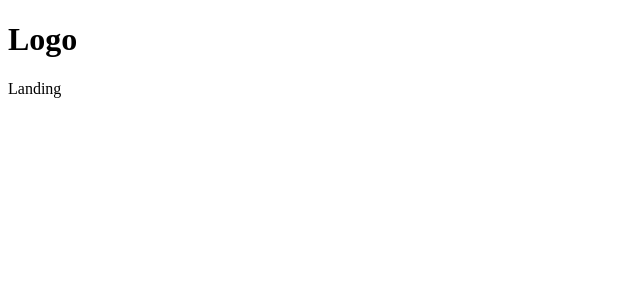
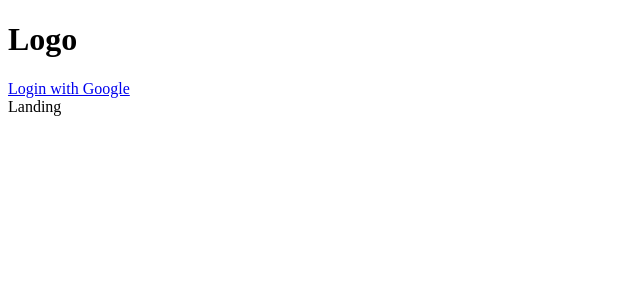
Before and after one commit to gothbarbie/vacation-planner-with-client, a React (Create React App) app in the folder client/: page / in a window 1280 px wide. Shown: the top 300 px of the page, without its empty margins (0-640 px from the left). Built offline with nearby package versions, Linux system fonts and the light colour scheme; no server answers.

Commit message:
Validate that authentication works, fix broken proxys in client

```diff
--- a/client/package.json
+++ b/client/package.json
@@ -7,7 +7,10 @@
     "/auth/google": {
       "target": "http://localhost:5000"
     },
-    "/api/*": {
+    "/api/logout": {
+      "target": "http://localhost:5000"
+    },
+    "/api/current_user": {
       "target": "http://localhost:5000"
     }
   },
--- a/client/public/index.html
+++ b/client/public/index.html
@@ -7,7 +7,7 @@
     <link rel="manifest" href="%PUBLIC_URL%/manifest.json">
     <link rel="shortcut icon" href="%PUBLIC_URL%/favicon.ico">
     <link href="https://fonts.googleapis.com/icon?family=Material+Icons" rel="stylesheet">
-    <title>Emaily</title>
+    <title>Vacation Planner</title>
   </head>
   <body>
     <noscript>
--- a/client/src/actions/index.js
+++ b/client/src/actions/index.js
@@ -5,6 +5,8 @@ import { FETCH_USER } from './types'
 export const fetchUser = () => async dispatch => {
   const res = await axios.get('/api/current_user')
 
+  console.log('user', res.data)
+
   dispatch({
     type: FETCH_USER,
     payload: res.data
--- a/client/src/components/App.js
+++ b/client/src/components/App.js
@@ -4,11 +4,20 @@ import { BrowserRouter, Route } from 'react-router-dom'
 import { connect } from 'react-redux'
 import * as actions from '../actions'
 
-const Landing = () => (
-  <div>Landing</div>
-)
+const Landing = () => <div>Landing</div>
 
 class App extends Component {
+  componentDidMount() {
+    this.props.fetchUser()
+  }
+
+  renderLogin() {
+    if (this.props.auth) {
+      return <a href="/api/logout">Logout</a>
+    }
+    return <a href="/auth/google">Login with Google</a>
+  }
+
   render() {
     return (
       <div>
@@ -16,6 +25,9 @@ class App extends Component {
           <div>
             <header>
               <h1>Logo</h1>
+              <nav>
+                {this.renderLogin()}
+              </nav>
             </header>
             <div className="container">
               <Route exact path="/" component={Landing} />
@@ -27,4 +39,14 @@ class App extends Component {
   }
 }
 
-export default connect(null, actions)(App)
+const mapStateToProps = ({ auth }) => {
+  return {
+    auth
+  }
+}
+
+const mapDispatchToProps = () => {
+
+}
+
+export default connect(mapStateToProps, actions)(App)
```
Also changed, not shown: 1 other file (tests, documents, lock files or other folders).
